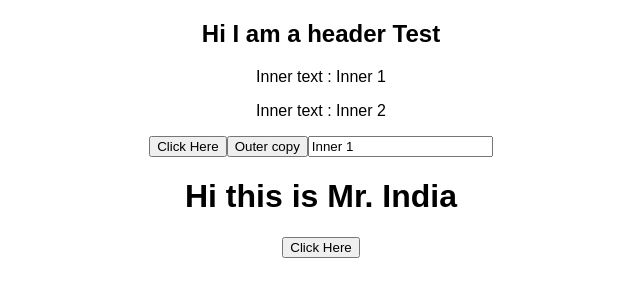
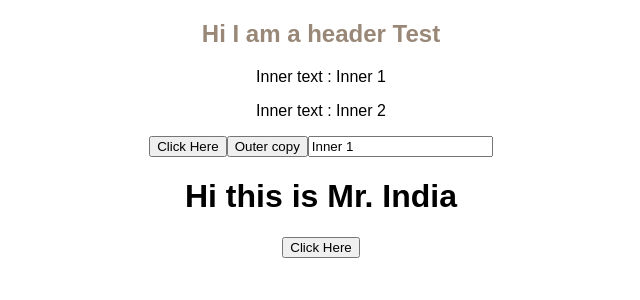
Before and after one commit to sunnyranadeveloper/reactjsStudy, a React (Create React App) app in the folder myapp/: page / in a window 1280 px wide. Shown: the top 300 px of the page, without its empty margins (319-959 px from the left). Built offline with nearby package versions, Linux system fonts and the light colour scheme.

Commit message:
inline styling added | css file adding explained

```diff
--- a/myapp/src/Header/Header.js
+++ b/myapp/src/Header/Header.js
@@ -1,5 +1,7 @@
 import React, {useState} from 'react';
-
+const color = {
+    color: '#987'
+}
 const header = (props) => {
     const [headerState,setHeaderState] = useState({
         projectName : [{name: "Inner 1"},{name: "Inner 2"}]
@@ -17,7 +19,7 @@ const header = (props) => {
     //it use to display function based compononent
     return (
         <div>
-            <h2>Hi I am a header {props.projectName}</h2>
+            <h2 style={color}>Hi I am a header {props.projectName}</h2>
             <p>{props.children}</p>
             <p>Inner text : {headerState.projectName[0].name}</p>
             <p>Inner text : {headerState.projectName[1].name}</p>
```
